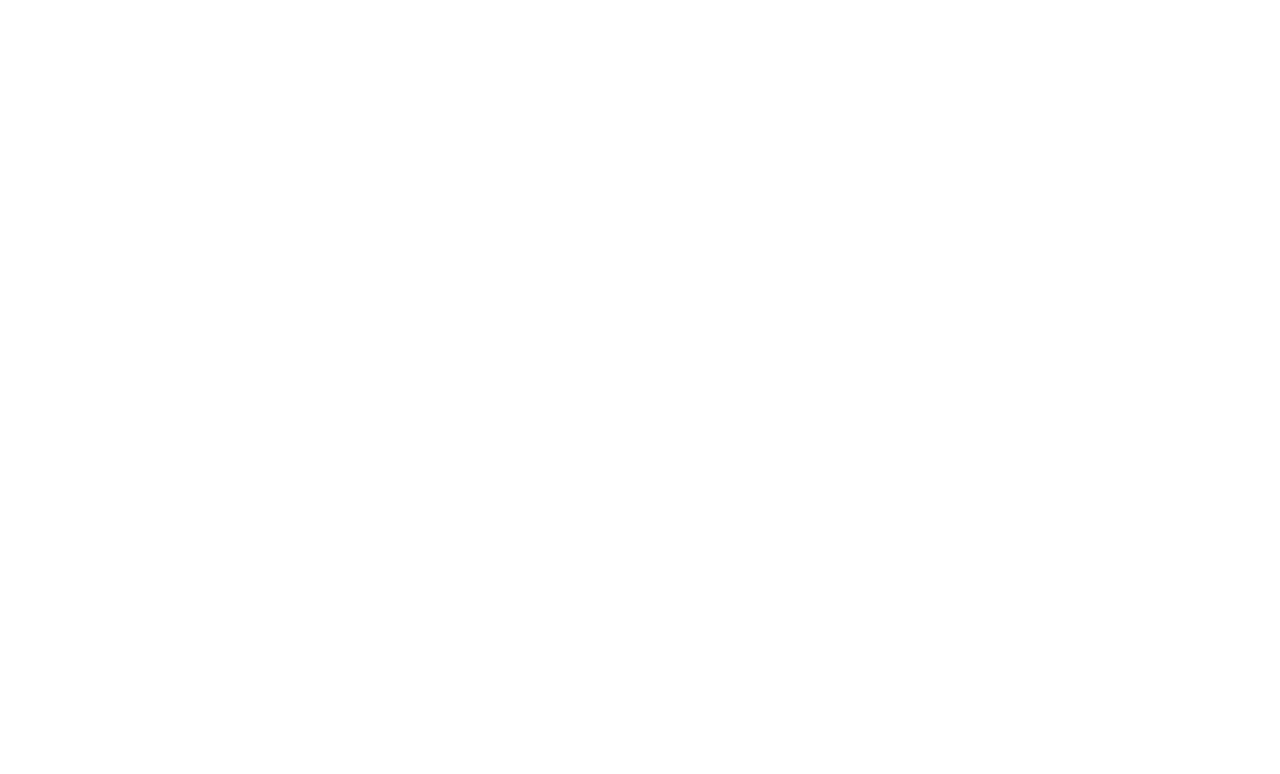
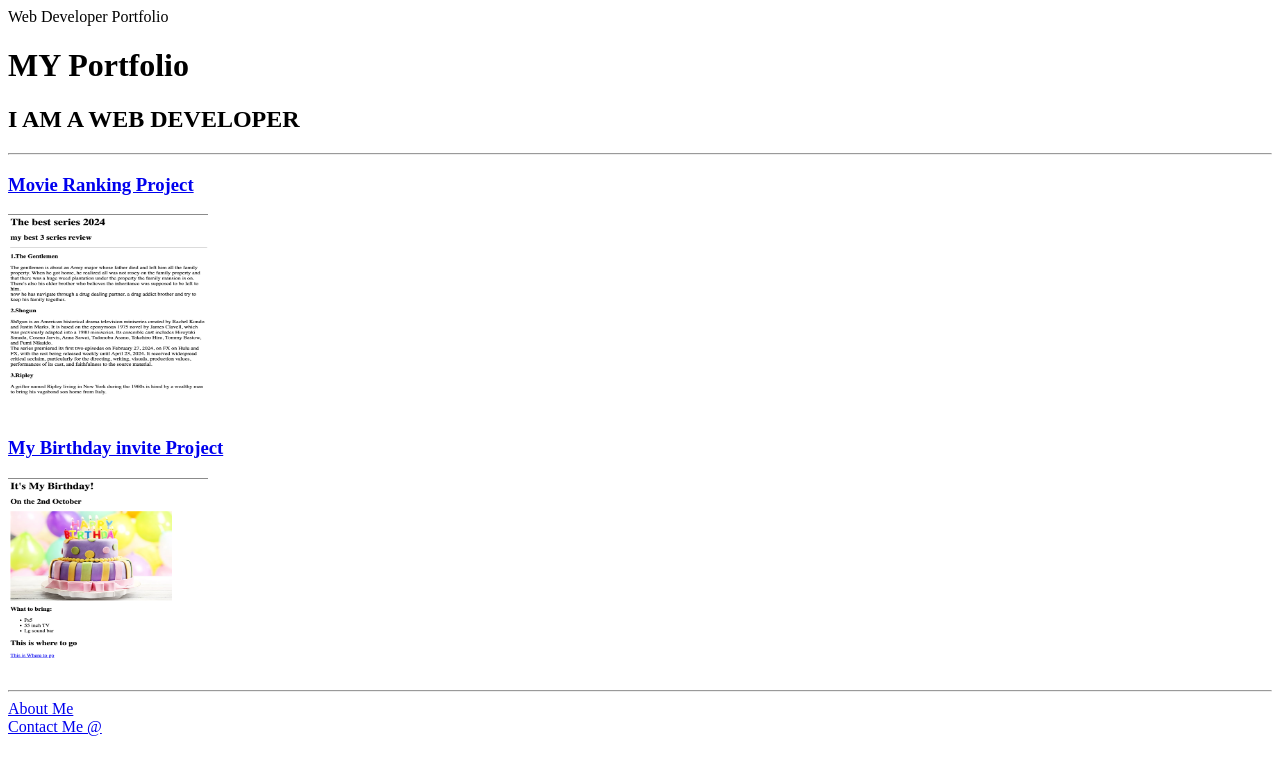
Before and after one commit to Richridon/html-portfolio, a plain HTML site: page index.html in a window 1280 px wide. Drawn offline with Linux system fonts and the light colour scheme.

Commit message:
Add files via upload

```diff
--- a/index.html
+++ b/index.html
@@ -1,15 +1,26 @@
 <!-- TODO 1: Create the HTML Boilerplate -->
+<!DOCTYPE html>
+<html lang="en">
+    <head>
+        <meta charset="UTF-8">
+        <tittle>Web Developer Portfolio</tittle>
+    </head>
+    <body>
+<h1>MY Portfolio</h1>
+<h2>I AM A WEB DEVELOPER</h2>
+<hr/>
+<a href="./public/My Movie Ranking.html"><h3>Movie Ranking Project</h3></a>
+<img height="200"
+width="200"
+src="./assets/images/Screenshot 2024-05-17 at 1.12.04 PM.png" alt="movie ranking project"/>
 
-<!-- TODO 2: Add Your previous projects' HTML into the public folder -->
+<a href="./public/MY Birthday.html"><h3>My Birthday invite Project</h3></a>
+<img height="200"
+width="200"
+src="./assets/images/MY BIRDAY PROJECT.png" alt="birthday invite project"/>
+<hr/>
+<a href="./public/about.html">About Me</a> <br>
+<a href="./public/contact.html">Contact Me @</a>
 
-<!-- TODO 3: Take screenshots of your project previews and add the images to the images folder -->
-
-<!-- TODO 4: Add titles/subtitles etc. -->
-
-<!-- TODO 5: Add a link to the project pages -->
-
-<!-- TODO 6: Add images to show the project previews
-HINT for TODO 6: You can use the height attribute set to 200 to make the image smaller:
-https://developer.mozilla.org/en-US/docs/Web/HTML/Element/img#attr-height -->
-
-<!-- TODO 7: Add the Contact Me and About Me page links -->
+</body>
+</html>
```
